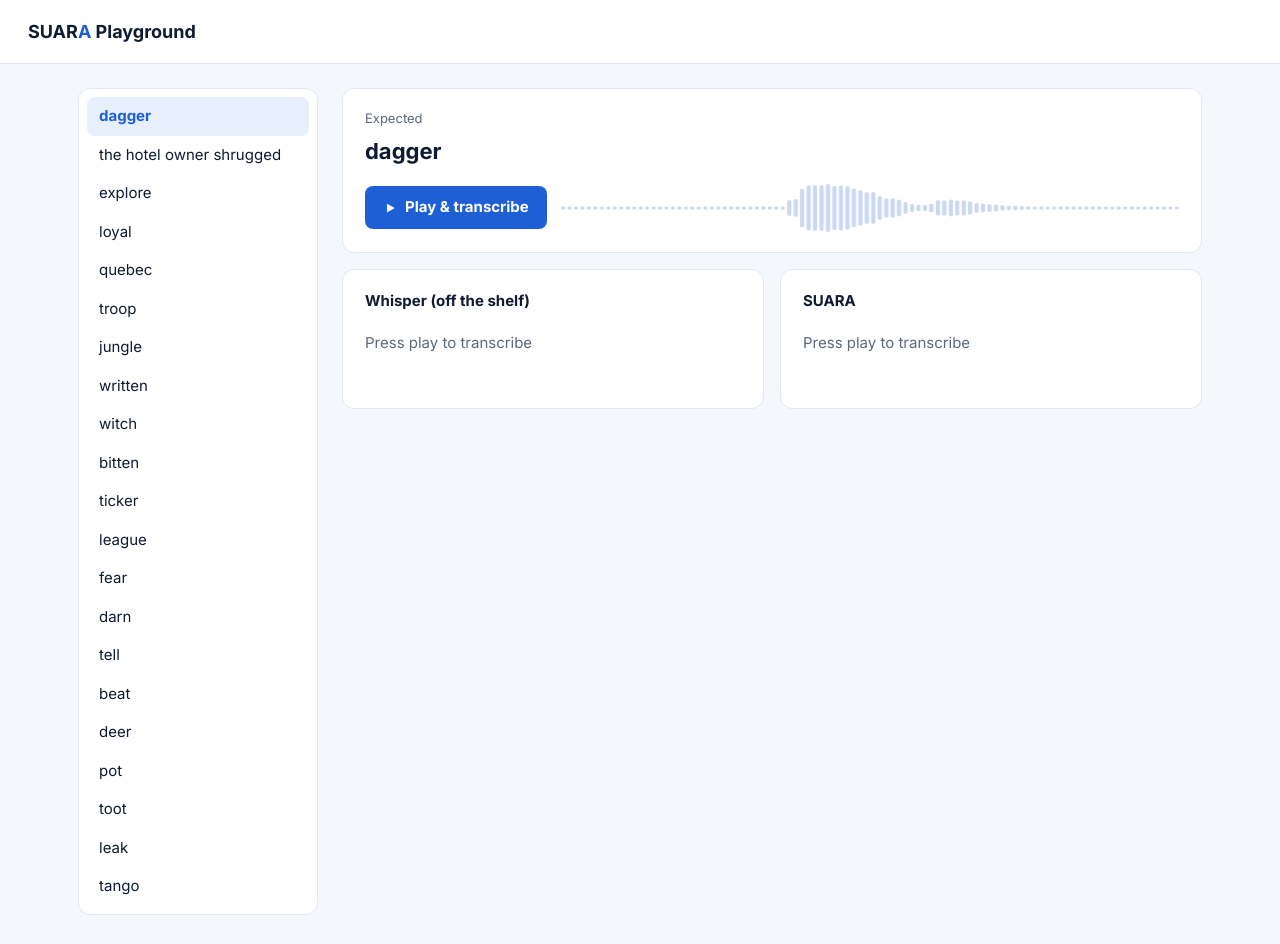
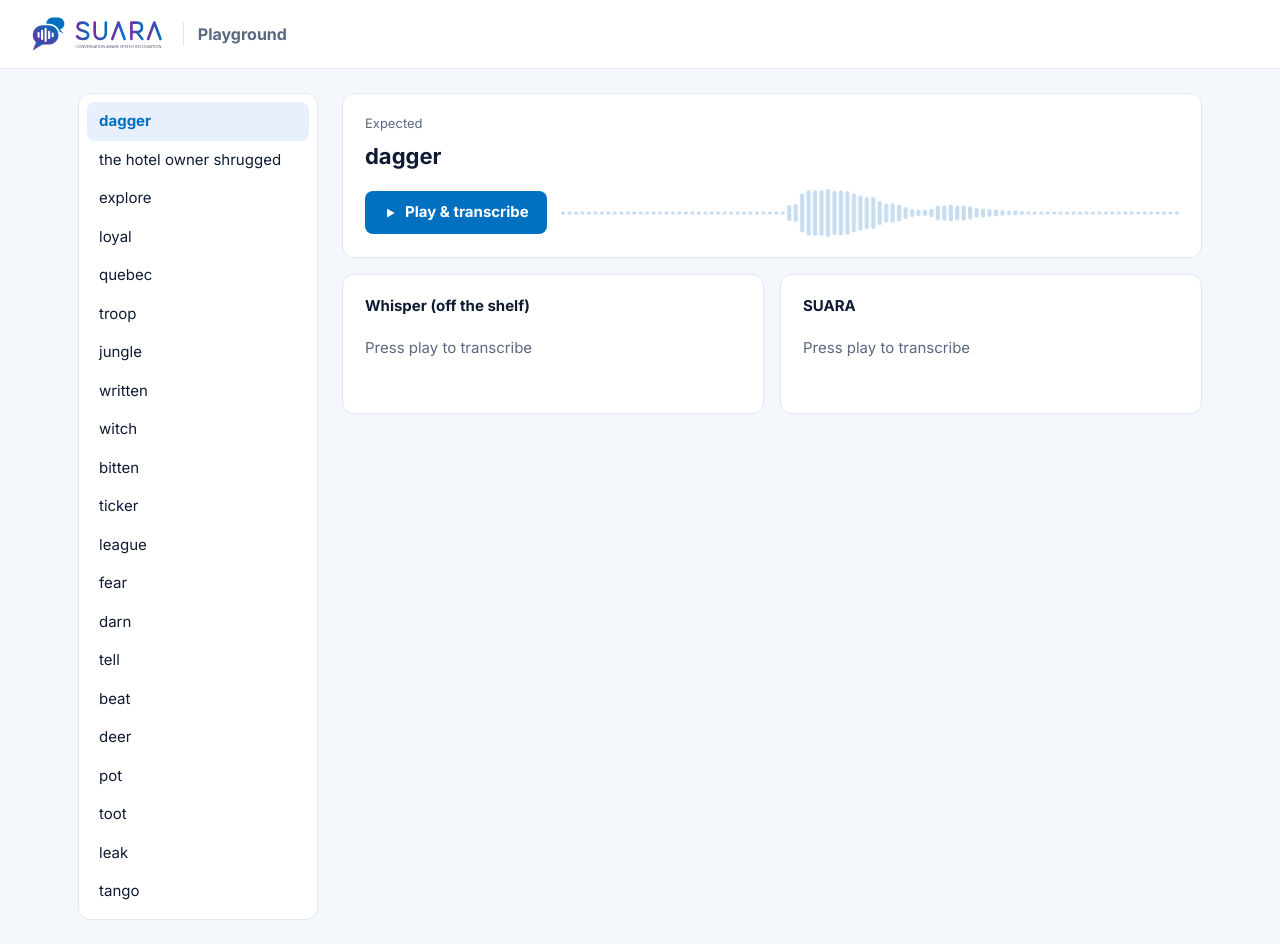
Before and after one commit to Fariz36/suara-playground, a plain HTML site: page index.html in a window 1280 px wide. Drawn offline with Linux system fonts and the light colour scheme.

Commit message:
Add SUARA logo, favicon, and brand blue

```diff
--- a/index.html
+++ b/index.html
@@ -4,6 +4,7 @@
 <meta charset="utf-8">
 <meta name="viewport" content="width=device-width, initial-scale=1">
 <title>SUARA Playground</title>
+<link rel="icon" href="img/suara-mark.svg" type="image/svg+xml">
 <style>
   @font-face { font-family: "Inter"; font-weight: 400; src: url(fonts/inter-latin-400-normal.woff2) format("woff2"); }
   @font-face { font-family: "Inter"; font-weight: 700; src: url(fonts/inter-latin-700-normal.woff2) format("woff2"); }
@@ -11,7 +12,7 @@
   :root {
     --bg: #F4F7FC; --card: #FFFFFF; --line: #E1E8F2;
     --ink: #0F1B33; --muted: #5B6880;
-    --blue: #1F5FD6; --blue-soft: #E8F0FD;
+    --blue: #0070C0; --blue-soft: #E8F0FD;
     --good: #138A55; --bad: #C93A3F;
   }
   * { box-sizing: border-box; }
@@ -19,8 +20,9 @@
   button { font: inherit; color: inherit; cursor: pointer; }
   :focus-visible { outline: 2px solid var(--blue); outline-offset: 2px; }
 
-  header { padding: 18px 28px; border-bottom: 1px solid var(--line); background: var(--card); font-weight: 700; font-size: 18px; }
-  header span { color: var(--blue); }
+  header { display: flex; align-items: center; gap: 14px; padding: 12px 28px; border-bottom: 1px solid var(--line); background: var(--card); }
+  header img { display: block; height: 44px; width: auto; }
+  header span { font-weight: 700; font-size: 16px; color: var(--muted); padding-left: 14px; border-left: 1px solid var(--line); }
 
   .wrap { display: grid; grid-template-columns: 240px 1fr; gap: 24px; max-width: 1180px; margin: 0 auto; padding: 24px 28px; }
 
@@ -61,7 +63,7 @@
 </style>
 </head>
 <body>
-<header>SUAR<span>A</span> Playground</header>
+<header><img src="img/suara-logo.svg" alt="SUARA" height="44"><span>Playground</span></header>
 
 <div class="wrap">
   <nav class="list" id="list" aria-label="Samples"></nav>
@@ -113,7 +115,7 @@
     const p = clips[cur].peaks, n = p.length, gap = Math.min(3, w / n * 0.35), bw = Math.max(1, (w - gap * (n - 1)) / n);
     p.forEach((v, i) => {
       const bh = Math.max(3, v * h);
-      ctx.fillStyle = (i + 0.5) / n <= progress ? "#1F5FD6" : "#C9D8F3";
+      ctx.fillStyle = (i + 0.5) / n <= progress ? "#0070C0" : "#C6DDF0";
       ctx.beginPath(); ctx.roundRect(i * (bw + gap), (h - bh) / 2, bw, bh, bw / 2); ctx.fill();
     });
   }
```
Also changed, not shown: img/suara-logo.svg (added), img/suara-mark.svg (added).
